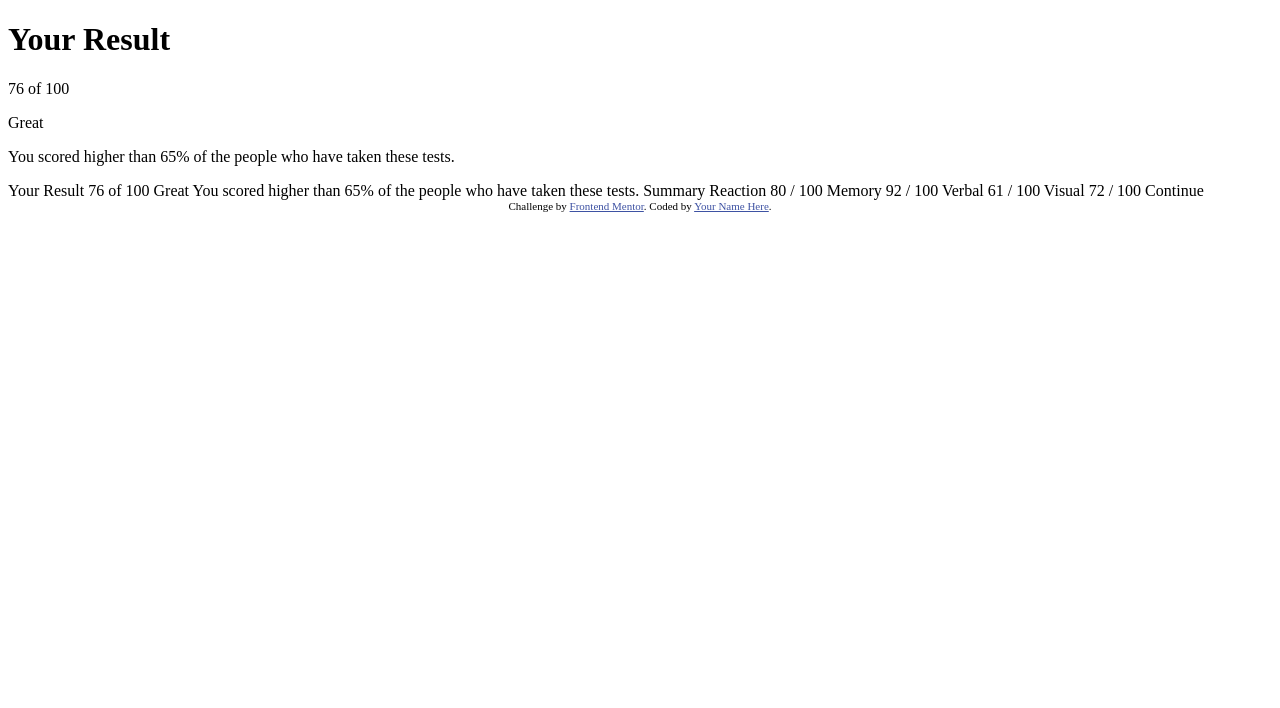
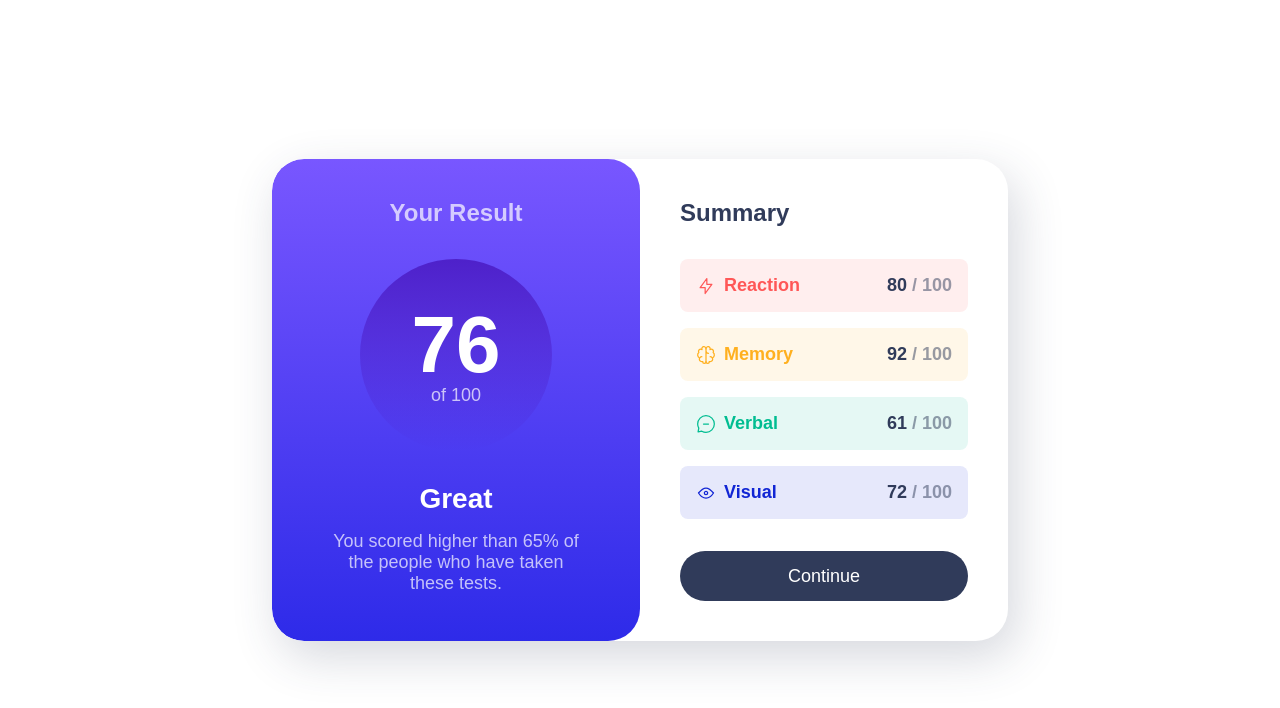
Before and after one commit to Luccas-Machado/FrontEnd-Challenges, a plain HTML site: page Results/results-summary-component-main/index.html in a window 1280 px wide. Drawn offline with Linux system fonts and the light colour scheme; a web font is replaced by a local one.

Commit message:
Projeto final

```diff
--- /dev/null
+++ b/Results/results-summary-component-main/estilo/style.css
@@ -0,0 +1,233 @@
+@charset "UTF-8";
+
+@font-face {
+    font-family: 'HankenGrotesk';
+    font-display: swap;
+    font-weight: 100 900;
+    src: url('assets/fonts/HankenGrotesk-VariableFont_wght.ttf')
+         format('truetype');
+  }
+
+  :root {
+    --clr-primary-hsl-400: 252, 100%, 67%;
+    --clr-primary-hsl-500: 256, 72%, 46%;
+    --clr-secondary-hsl-400: 241, 81%, 54%;
+    --clr-secondary-hsl-500: 241, 72%, 46%;
+
+    --clr-neutral-hsl-100: 0, 0%, 100%;
+    --clr-neutral-hsl-200: 221, 100%, 96%;
+    --clr-neutral-hsl-300: 241, 100%, 89%;
+    --clr-neutral-hsl-700: 224, 30%, 27%;
+
+    --clr-neutral-100: hsl(var(--clr-neutral-hsl-100));
+    --clr-neutral-200: hsl(var(--clr-neutral-hsl-200));
+    --clr-neutral-300: hsl(var(--clr-neutral-hsl-300));
+    --clr-neutral-700: hsl(var(--clr-neutral-hsl-700));
+
+
+    --clr-primary-400: hsl(var(--clr-primary-hsl-400));
+    --clr-primary-500: hsla(var(--clr-primary-hsl-500));
+    --clr-secondary-400: hsl(var(--clr-secondary-hsl-400));
+
+    --gradient-primary: linear-gradient(
+        var(--clr-primary-400),
+        var(--clr-secondary-400));
+
+    --gradient-to-transparent: linear-gradient(
+        var(--clr-primary-500),
+        hsl(var(--clr-secondary-hsl-500), 0));
+
+    --clr-accent-1: 0, 100%, 67%;
+    --clr-accent-2: 39, 100%, 56%;
+    --clr-accent-3: 166, 100%, 37%;
+    --clr-accent-4: 234, 85%, 45%;
+
+    --font-family-default: 'HankenGrotesk', sans-serif;
+
+    --fw-regular: 500;
+    --fw-bold: 700;
+    --fw-black: 800;
+
+    --fs-400: 1.125rem;
+    --fs-500: 1.25rem;
+    --fs-600: 1.5rem;
+    --fs-700: 1.75rem;
+    --fs-800: 2rem;
+    --fs-900: 5rem;
+  }
+
+*,
+*::before,
+*::after {
+  box-sizing: border-box;
+}
+
+* {
+    margin: 0;
+    font: inherit;
+}
+
+img,
+svg {
+  display: block;
+  max-width: 100%;
+}
+
+body {
+    font-family: var(--font-family-default);
+    font-size: var(--fs-400);
+    color: var(--clr-neutral-700);
+}
+
+@media (min-width: 600px) {
+    body {
+      min-height: 100vh;
+      display: grid;
+      place-items: center;
+    }
+}
+
+.flex-group {
+    display: flex;
+    align-items: center;
+    gap: .5rem;
+    flex-wrap: wrap;
+}
+
+.grid-flow {
+    display: grid;
+    align-content: start;
+    gap: 1rem;
+}
+
+.grid-flow[data-spacing="large"] {
+    gap: 2rem;
+}
+
+.section-title {
+    font-weight: var(--fw-bold);
+    font-size: var(--fs-600);
+}
+
+.button {
+    color: var(--clr-neutral-100);
+    line-height: 1;
+    background: var(--clr-neutral-700);
+    padding: 1rem 2rem;
+    border: 0;
+    border-radius: 100vw;
+    cursor: pointer;
+}
+
+.button:hover,
+.button:focus-visible {
+  background: var(--gradient-primary);
+}
+
+.result-summary {
+    --padding: 2.5rem;
+    --border-radius: 2rem;
+    max-width: 46rem;
+    display: grid;
+}
+
+/* inicio das configs. para dividir o grid em duas colunas e configurar o "YOUR RESULTS" e o "SUMMARY" */
+
+@media (min-width: 600px) {
+    .result-summary {
+      margin-inline: 1rem;
+      grid-template-columns: 1fr 1fr; /* config. para separar em duas colunas elementos dentro do "grid" - NÃO USOU CONTAINER - chamando apenas as configs para o SUMMARY */
+      border-radius: var(--border-radius);
+      overflow: hidden;
+      box-shadow: .5rem 1rem 3rem
+        hsl(var(--clr-neutral-hsl-700), .2);
+    }
+}
+
+.results {
+    /* aqui já chamnou o YOUR RESULTS para configurar */
+    color: hsl(var(--clr-neutral-hsl-100), .7);
+    text-align: center;
+    padding:
+      var(--padding) calc(var(--padding) * 1.5);
+    background: var(--gradient-primary);
+    border-radius:
+      0 0 var(--border-radius) var(--border-radius);
+  }
+
+@media (min-width: 600px) {
+    .results {
+      border-radius: var(--border-radius);
+    }
+}
+
+.result-score {
+  display: grid;
+  place-content: center;
+  width: 12rem;
+  margin-inline: auto;
+  /* daqui para baixo é a config. para arredondar o "quadrado" onde tem o resultado "76/100", chamando a variável lá do do root */
+  background: var(--gradient-to-transparent);
+  aspect-ratio: 1 / 1;
+  border-radius: 50%;
+}
+
+.result-score span {
+    display: block;
+    font-size: var(--fs-900);
+    font-weight: var(--fw-black);
+    line-height: 1;
+    color: var(--clr-neutral-100);
+  }
+
+  .result-rank {
+    color: var(--clr-neutral-100);
+    font-size: var(--fs-700);
+    font-weight: var(--fw-bold);
+}
+
+.summary {
+    padding: var(--padding);
+}
+
+.summary-item {
+    display: flex;
+    justify-content: space-between;
+    align-items: center;
+    padding: 1rem;
+    border-radius: .5rem;
+    background-color: hsl(var(--item-color), .1);
+}
+
+  .summary-item svg {
+    stroke: hsl(var(--item-color));
+}
+
+  .summary-item-title {
+    color: hsl(var(--item-color));
+    font-weight: var(--fw-bold);
+}
+
+  .summary-item[data-item-type="accent-1"] {
+    --item-color: var(--clr-accent-1);
+  }
+  .summary-item[data-item-type="accent-2"] {
+    --item-color: var(--clr-accent-2);
+}
+  .summary-item[data-item-type="accent-3"] {
+    --item-color: var(--clr-accent-3);
+  }
+  .summary-item[data-item-type="accent-4"] {
+    --item-color: var(--clr-accent-4);
+}
+
+  .summary-score {
+    font-weight: var(--fw-black);
+    color: hsl(var(--clr-neutral-hsl-700), .5);
+  }
+
+  .summary-score span {
+    color: var(--clr-neutral-700);
+}
+
+/* Dado o variável das cores no projeto, foi possível apenas chamar cada uma das configs setadas no inicio do CSS e ir ajustando conforme o projeto */
--- a/Results/results-summary-component-main/index.html
+++ b/Results/results-summary-component-main/index.html
@@ -4,63 +4,70 @@
   <meta charset="UTF-8">
   <meta name="viewport" content="width=device-width, initial-scale=1.0">
   <link rel="icon" type="image/png" sizes="32x32" href="./assets/images/favicon-32x32.png">
-
+  <link rel="stylesheet" href="estilo/style.css">
   <title>Results Summary</title>
 
-  <style>
-    .attribution { font-size: 11px; text-align: center; }
-    .attribution a { color: hsl(228, 45%, 44%); }
-  </style>
 </head>
 <body>
 
   <main>
-    <div class="results-summary">
-      <div class="results">
-         <h1 class="section-title">
-          Your Result
-         </h1>
+    <div class="result-summary">
 
-         <p class="result-score">
-          <span>76</span> of 100
-         </p>
+      <div class="results grid-flow"
+           data-spacing="large">
 
-         <div>
+        <h1 class="section-title">Your Result</h1>
+        <p class="result-score"><span>76</span> of 100</p>
+
+        <div class="grid-flow">
           <p class="result-rank">Great</p>
           <p>You scored higher than 65% of the people who have taken these tests.</p>
-         </div>
+        </div>
+
       </div>
-      <div class="summary"></div>
-    </div>
 
+      <div class="summary grid-flow"
+           data-spacing="large">
+
+        <h2 class="section-title">Summary</h2>
+
+        <div class="grid-flow">
+          <div class="summary-item"
+               data-item-type="accent-1">
+            <div class="flex-group">
+              <svg class="summary-icon" xmlns="http://www.w3.org/2000/svg" width="20" height="20" fill="none" viewBox="0 0 20 20"><path  stroke-linecap="round" stroke-linejoin="round" stroke-width="1.25" d="M10.833 8.333V2.5l-6.666 9.167h5V17.5l6.666-9.167h-5Z"/></svg>
+              <h3 class="summary-item-title">Reaction</h3>
+            </div>
+            <p class="summary-score"><span>80</span> / 100</p>
+          </div>
+          <div class="summary-item"
+               data-item-type="accent-2">
+            <div class="flex-group">
+              <svg class="summary-icon" xmlns="http://www.w3.org/2000/svg" width="20" height="20" fill="none" viewBox="0 0 20 20"><path  stroke-linecap="round" stroke-linejoin="round" stroke-width="1.25" d="M5.833 11.667a2.5 2.5 0 1 0 .834 4.858"/><path stroke-linecap="round" stroke-linejoin="round" stroke-width="1.25" d="M3.553 13.004a3.333 3.333 0 0 1-.728-5.53m.025-.067a2.083 2.083 0 0 1 2.983-2.824m.199.054A2.083 2.083 0 1 1 10 3.75v12.917a1.667 1.667 0 0 1-3.333 0M10 5.833a2.5 2.5 0 0 0 2.5 2.5m1.667 3.334a2.5 2.5 0 1 1-.834 4.858"/><path  stroke-linecap="round" stroke-linejoin="round" stroke-width="1.25" d="M16.447 13.004a3.334 3.334 0 0 0 .728-5.53m-.025-.067a2.083 2.083 0 0 0-2.983-2.824M10 3.75a2.085 2.085 0 0 1 2.538-2.033 2.084 2.084 0 0 1 1.43 2.92m-.635 12.03a1.667 1.667 0 0 1-3.333 0"/></svg>                <h3 class="summary-item-title">Memory</h3>
+            </div>
+            <p class="summary-score"><span>92</span> / 100</p>
+          </div>
+          <div class="summary-item"
+               data-item-type="accent-3">
+            <div class="flex-group">
+              <svg class="summary-icon" xmlns="http://www.w3.org/2000/svg" width="20" height="20" fill="none" viewBox="0 0 20 20"><path stroke-linecap="round" stroke-linejoin="round" stroke-width="1.25" d="M7.5 10h5M10 18.333A8.333 8.333 0 1 0 1.667 10c0 1.518.406 2.942 1.115 4.167l-.699 3.75 3.75-.699A8.295 8.295 0 0 0 10 18.333Z"/></svg>                <h3 class="summary-item-title">Verbal</h3>
+            </div>
+            <p class="summary-score"><span>61</span> / 100</p>
+          </div>
+          <div class="summary-item"
+               data-item-type="accent-4">
+            <div class="flex-group">
+              <svg class="summary-icon" xmlns="http://www.w3.org/2000/svg" width="20" height="20" fill="none" viewBox="0 0 20 20"><path  stroke-linecap="round" stroke-linejoin="round" stroke-width="1.25" d="M10 11.667a1.667 1.667 0 1 0 0-3.334 1.667 1.667 0 0 0 0 3.334Z"/><path  stroke-linecap="round" stroke-linejoin="round" stroke-width="1.25" d="M17.5 10c-1.574 2.492-4.402 5-7.5 5s-5.926-2.508-7.5-5C4.416 7.632 6.66 5 10 5s5.584 2.632 7.5 5Z"/></svg>
+              <h3 class="summary-item-title">Visual</h3>
+            </div>
+            <p class="summary-score"><span>72</span> / 100</p>
+          </div>
+        </div>
+
+        <button class="button">Continue</button>
+
+
+      </div>
   </main>
-
-  Your Result
-  76
-  of 100
-
-  Great
-  You scored higher than 65% of the people who have taken these tests.
-
-  Summary
-
-  Reaction
-  80 / 100
-
-  Memory
-  92 / 100
-
-  Verbal
-  61 / 100
-
-  Visual
-  72 / 100
-
-  Continue
-
-  <div class="attribution">
-    Challenge by <a href="https://www.frontendmentor.io?ref=challenge" target="_blank">Frontend Mentor</a>.
-    Coded by <a href="#">Your Name Here</a>.
-  </div>
 </body>
 </html>
```
